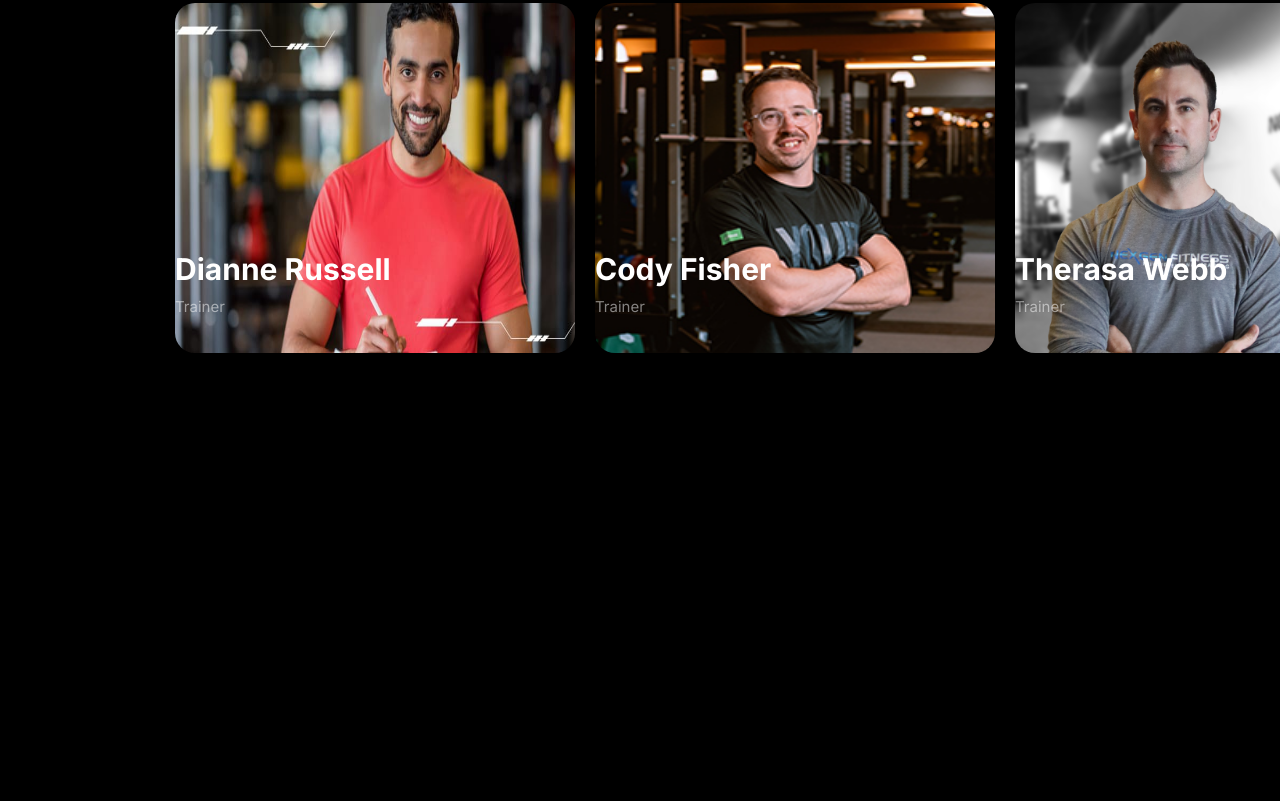
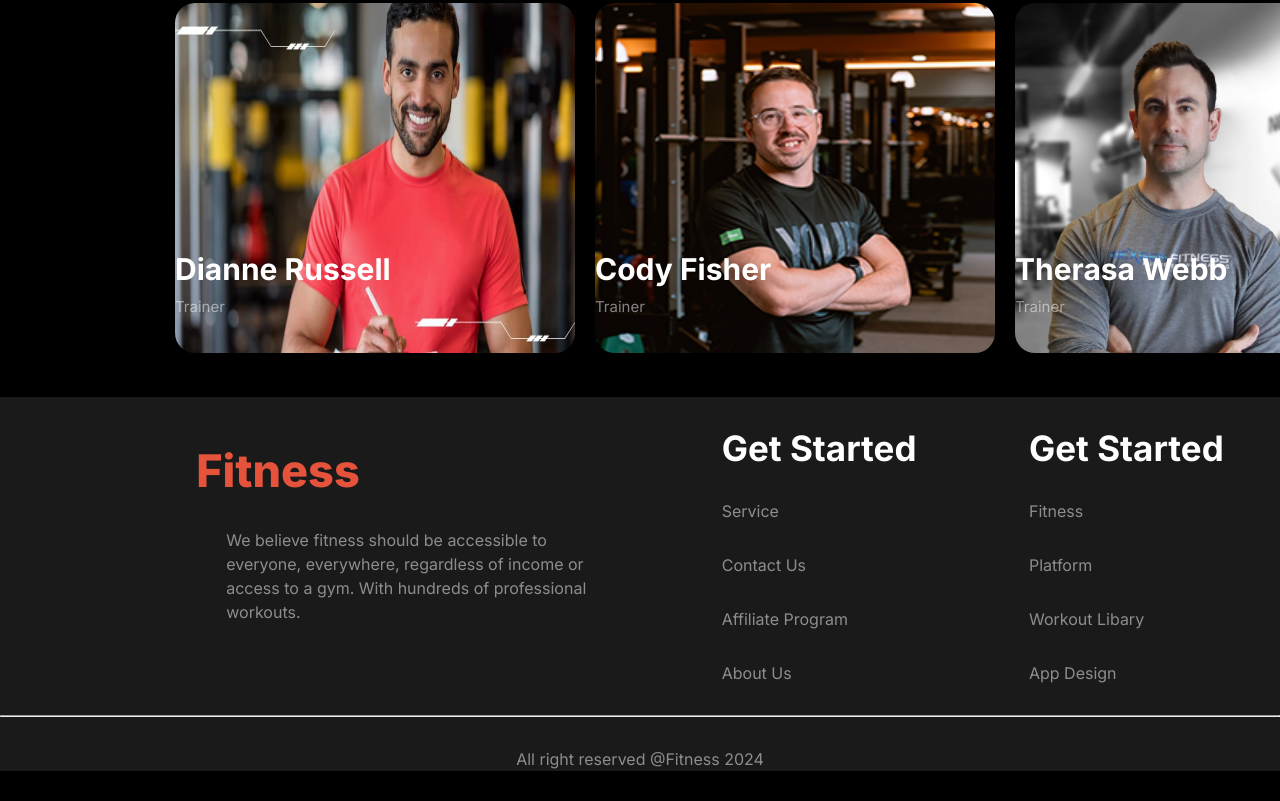
Before and after one commit to minhazul147/assignment-2, a plain HTML site: page index.html in a window 1280 px wide. Shown: the part 3037-3838 px from the top of the page. Before the commit the page ends 3394 px from the top, so only its background shows below. Drawn offline with Linux system fonts and the light colour scheme; a web font is replaced by a local one.

Commit message:
add footer section

```diff
--- a/index.html
+++ b/index.html
@@ -258,6 +258,43 @@
 
          <!-- Our Team section End -->
 
+         <!-- Footer start -->
+
+           <footer>
+
+            <div class="footer-container">
+              <div class="fitness">
+                <h3 class="nav-title">Fitness</h3>
+                <p class="section-description">
+                  We believe fitness should be accessible to everyone, everywhere, regardless of income or access to a gym. With hundreds of professional workouts.
+                </p>
+              </div>
+
+              <div class="get-start">
+                <h3 class="section-title">Get Started</h3>
+                <p class="section-description">Service</p>
+                <p class="section-description">Contact Us</p>
+                <p class="section-description">Affiliate Program</p>
+                <p class="section-description">About Us</p>
+              </div>
+
+              <div class="get-start">
+                <h3 class="section-title">Get Started</h3>
+                <p class="section-description">Fitness</p>
+                <p class="section-description">Platform</p>
+                <p class="section-description">Workout Libary</p>
+                <p class="section-description">App Design</p>
+              </div>
+
+            </div>
+
+            <hr>
+            <p class="section-description copy-right">All right reserved @Fitness 2024</p>
+
+           </footer>
+
+         <!-- Footer ENd -->
+
 
 
     </main>
--- a/style.css
+++ b/style.css
@@ -63,7 +63,7 @@ nav{
 .nav-title{
     font-weight: 800;
     font-size: 45px;
-    color: rgb(230, 83, 60);;
+    color: rgb(230, 83, 60);
 }
 #nav-icon{
     display: none;
@@ -405,6 +405,34 @@ select{
 
 /* Main section END */
 
+/* Footer start here */
+
+footer{
+    background-color: rgba(255, 255, 255, 0.1);
+}
+
+.footer-container{
+
+    display: flex;
+    justify-content: space-around;
+    /* background-color: rgba(255, 255, 255, 0.1); */
+    margin-top: 40px;
+}
+.fitness{
+    width: 443px;
+    height: 176px;
+    margin-left: 170px;
+    margin-top: 46px;
+}
+.get-started{
+    margin-top: 46px;
+}
+.copy-right{
+    text-align: center;
+}
+
+/* Footer ENd here */
+
 
 
 /* Responsive start */
```
